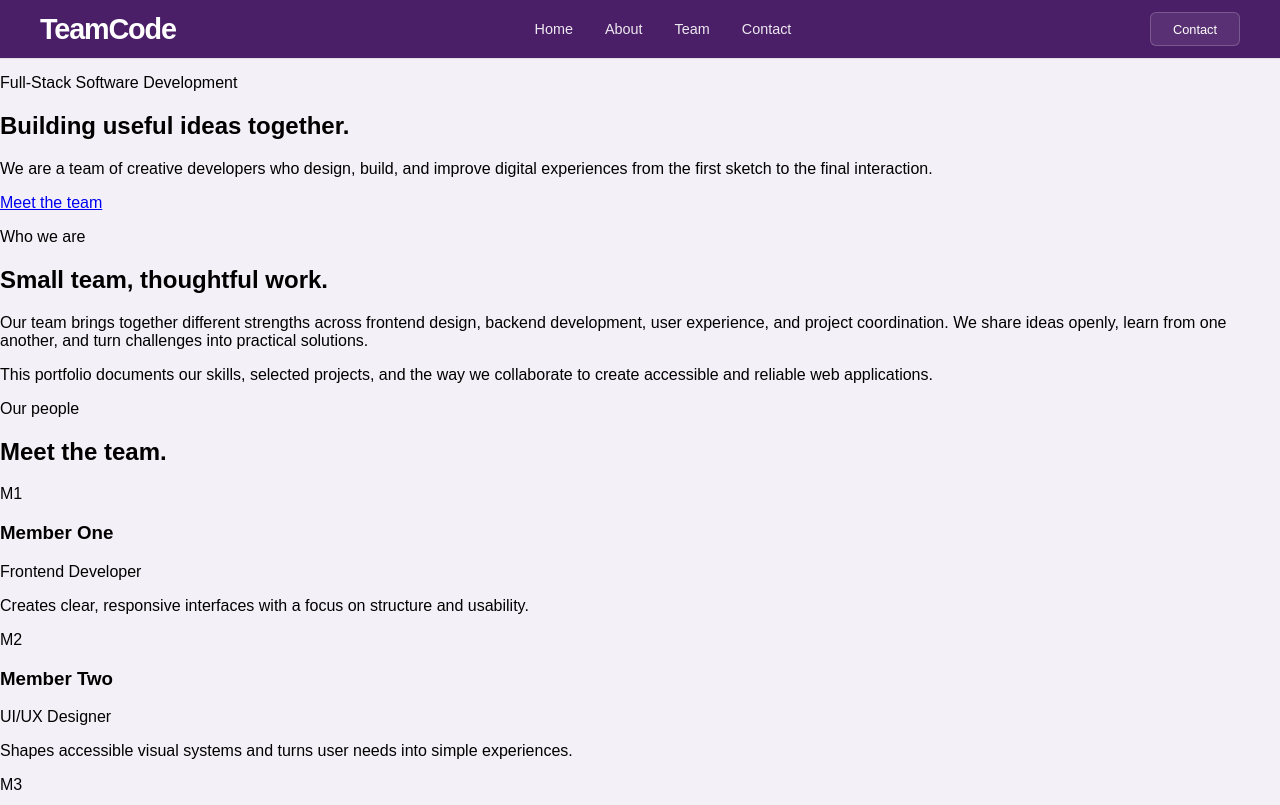
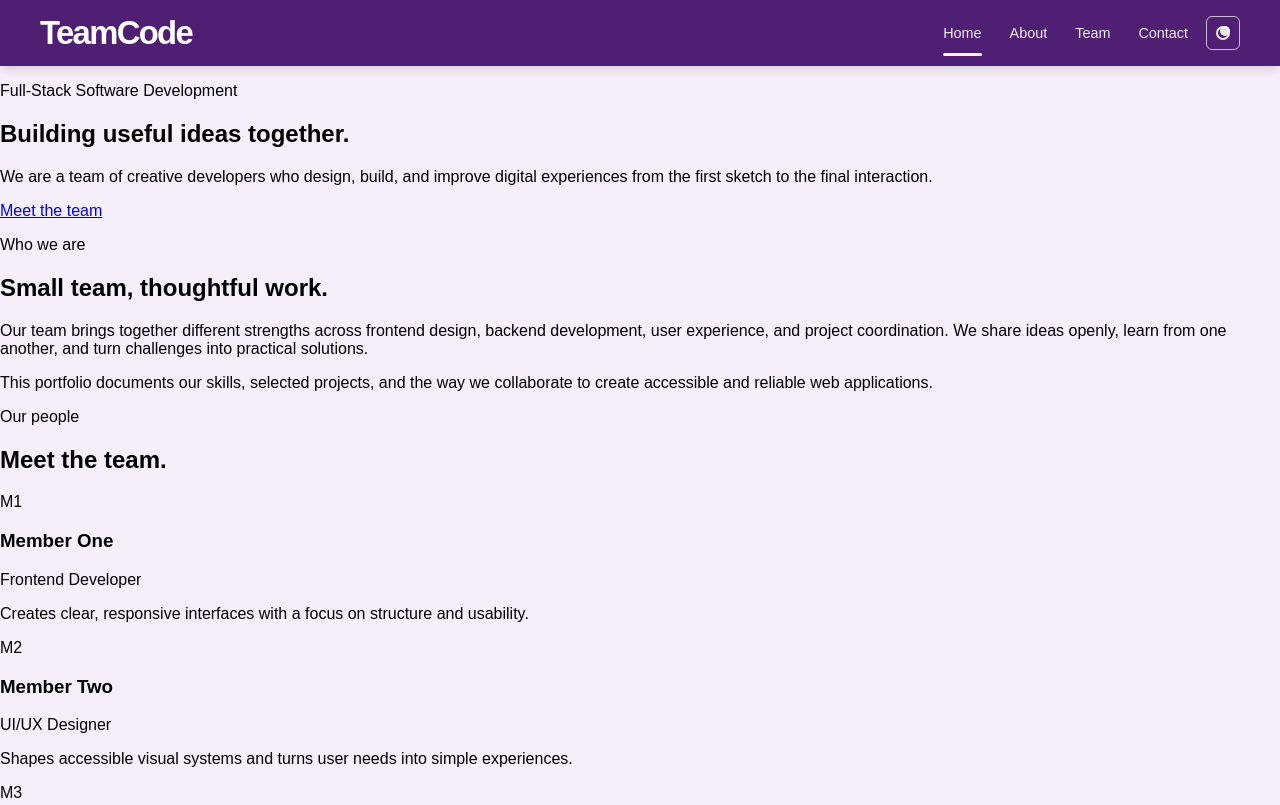
Before and after one commit to Rusiru-Randika/team-portfolio-starter-full-stackkkk, a plain HTML site: page index.html in a window 1280 px wide. Shown: the top 805 px of the page. Drawn offline with Linux system fonts and the light colour scheme.

Commit message:
header correction html and css

```diff
--- a/css/header-footer.css
+++ b/css/header-footer.css
@@ -1,68 +1,100 @@
 /* MEMBER 4: header, navigation and footer styles */
-* {
-  box-sizing: border-box;
-}
-
-body {
+* body {
   margin: 0;
+  background: #f4eff8;
   font-family: Arial, Helvetica, sans-serif;
-  background: #f4f0f7;
-}
-
-.container {
-  width: min(1200px, calc(100% - 32px));
-  margin: 0 auto;
 }
 
 .site-header {
-  background: #4b1f68;
-  box-shadow: 0 1px 0 rgba(0, 0, 0, 0.08);
+  background: #4e1f73;
+  width: 100%;
+  box-shadow: 0 4px 10px rgba(0, 0, 0, 0.12);
 }
 
-.site-header .container {
+.header-inner {
+  max-width: 1200px;
+  margin: 0 auto;
+  min-height: 66px;
   display: flex;
   align-items: center;
   justify-content: space-between;
-  min-height: 58px;
+  padding: 0 26px;
 }
 
 .brand {
-  color: #ffffff;
-  font-size: 1.8rem;
+  color: #fff;
+  font-size: 2.05rem;
   font-weight: 700;
-  letter-spacing: -0.04em;
+  letter-spacing: -0.05em;
+  line-height: 1;
 }
 
 .main-nav {
   display: flex;
   align-items: center;
-  gap: 2rem;
+  gap: 28px;
+  margin-left: auto;
+  margin-right: 18px;
 }
 
 .main-nav a {
-  color: rgba(255, 255, 255, 0.9);
+  position: relative;
+  color: rgba(255, 255, 255, 0.92);
   text-decoration: none;
   font-size: 0.9rem;
+  font-weight: 500;
+  line-height: 1;
+  padding: 8px 0;
   transition: opacity 0.2s ease;
 }
 
 .main-nav a:hover {
-  opacity: 0.8;
+  opacity: 0.9;
 }
 
-.nav-button {
-  display: inline-flex;
+.main-nav a.active::after {
+  content: "";
+  position: absolute;
+  left: 0;
+  bottom: -8px;
+  width: 100%;
+  height: 3px;
+  background: rgba(255, 255, 255, 0.95);
+  border-radius: 2px;
+}
+
+.theme-toggle {
+  width: 34px;
+  height: 34px;
+  border: 1px solid rgba(255, 255, 255, 0.7);
+  background: transparent;
+  border-radius: 6px;
+  display: flex;
   align-items: center;
   justify-content: center;
-  min-width: 90px;
-  height: 34px;
-  padding: 0 16px;
-  border-radius: 6px;
-  background: rgba(255, 255, 255, 0.08);
-  color: #fff;
-  text-decoration: none;
-  font-size: 0.8rem;
-  border: 1px solid rgba(255, 255, 255, 0.2);
+  cursor: pointer;
+  padding: 0;
+}
+
+.toggle-icon {
+  width: 14px;
+  height: 14px;
+  border: 2px solid rgba(255, 255, 255, 0.9);
+  border-radius: 50%;
+  position: relative;
+  display: inline-block;
+  box-sizing: border-box;
+}
+
+.toggle-icon::before {
+  content: "";
+  position: absolute;
+  width: 10px;
+  height: 10px;
+  background: rgba(255, 255, 255, 0.9);
+  border-radius: 50%;
+  right: -2px;
+  top: -2px;
 }
 
 .site-footer {
--- a/index.html
+++ b/index.html
@@ -11,17 +11,19 @@
 
   <!-- MEMBER 4: HEADER goes here -->
 <header class="site-header">
-  <div class="container">
+  <div class="header-inner">
     <div class="brand">TeamCode</div>
 
     <nav class="main-nav" aria-label="Main navigation">
-      <a href="#home">Home</a>
+      <a href="#home" class="active">Home</a>
       <a href="#about">About</a>
       <a href="#team">Team</a>
       <a href="#contact">Contact</a>
     </nav>
 
-    <a class="nav-button" href="#contact">Contact</a>
+    <button class="theme-toggle" type="button" aria-label="Toggle theme">
+      <span class="toggle-icon"></span>
+    </button>
   </div>
 </header>
 
```
